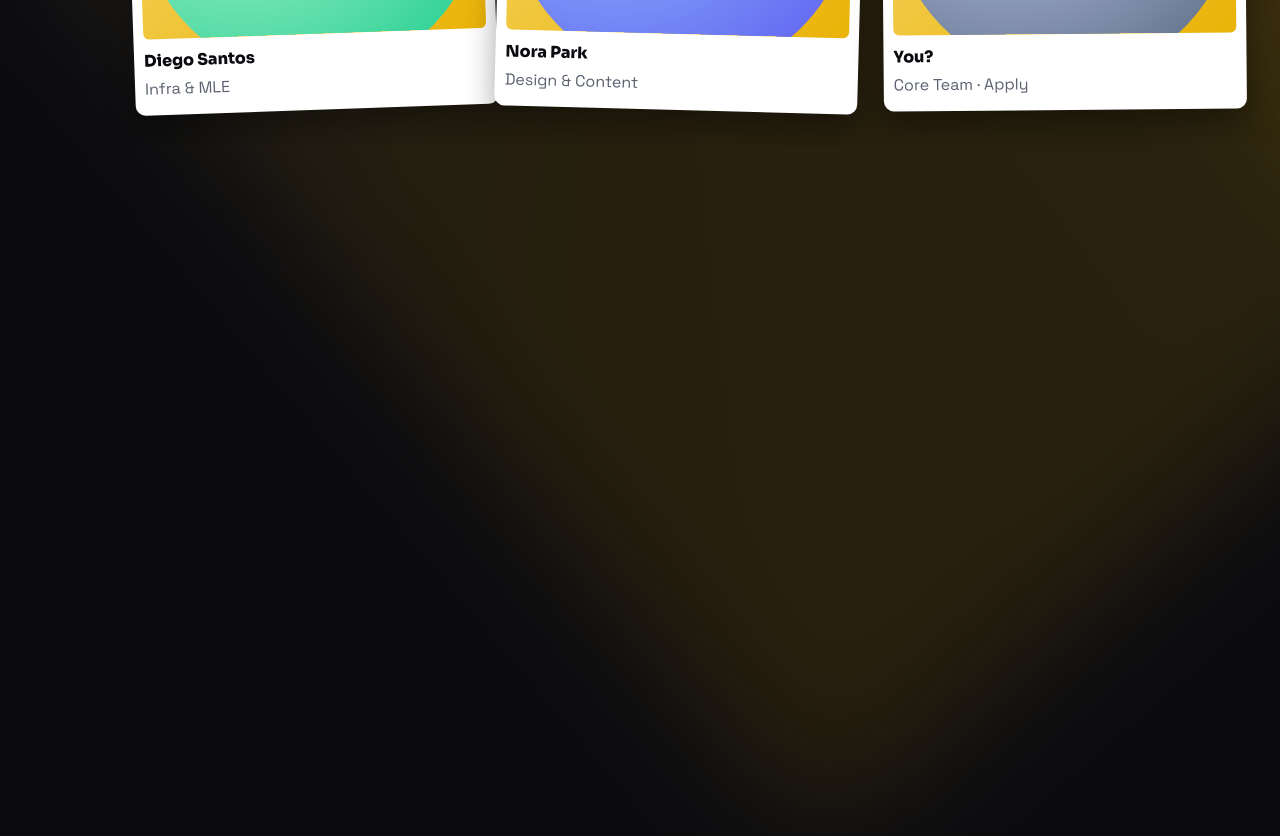
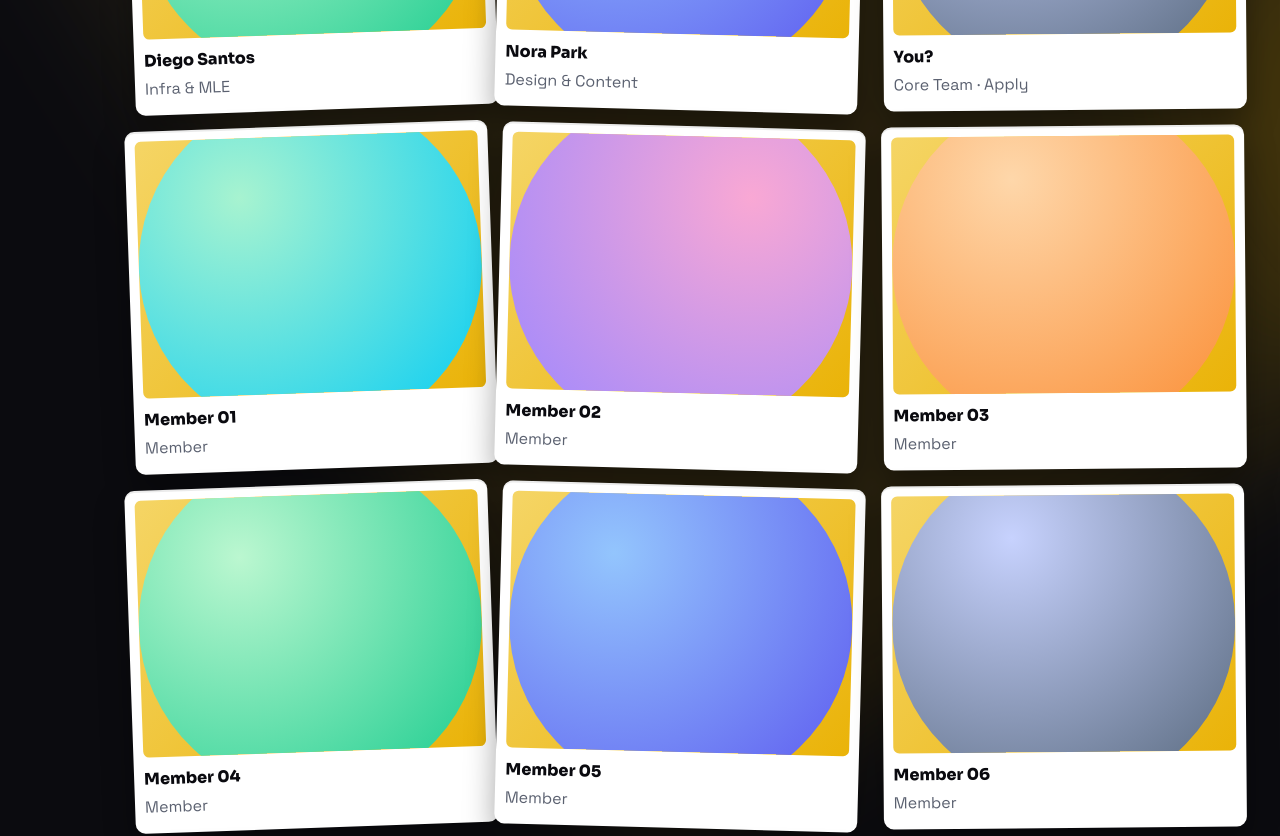
Before and after one commit to kartheesan05/knowi-2025, a React (Vite) app: page /team in a window 1280 px wide. Shown: the part 740-1576 px from the top of the page. Before the commit the page ends 886 px from the top, so only its background shows below. Built offline with nearby package versions, Linux system fonts and the light colour scheme.

Commit message:
35 members

```diff
--- a/src/App.jsx
+++ b/src/App.jsx
@@ -164,7 +164,7 @@ function HomePage() {
 }
 
 function TeamPage() {
-  const members = [
+  const leadership = [
     { name: 'Ari Mehta', role: 'President · Research Lead', img: ari },
     { name: 'Jordan Lee', role: 'Projects Lead', img: jordan },
     { name: 'Samira Gupta', role: 'Community & Ops', img: samira },
@@ -172,13 +172,20 @@ function TeamPage() {
     { name: 'Nora Park', role: 'Design & Content', img: nora },
     { name: 'You?', role: 'Core Team · Apply', img: you },
   ]
+  const avatarCycle = [ari, jordan, samira, diego, nora, you]
+  const fillers = Array.from({ length: 29 }, (_, i) => ({
+    name: `Member ${String(i + 1).padStart(2, '0')}`,
+    role: 'Member',
+    img: avatarCycle[i % avatarCycle.length],
+  }))
+  const members = [...leadership, ...fillers]
   return (
     <div>
       <h1 style={{ margin: 0 }}>Team</h1>
       <p className="muted">The crew behind KNOW‑I.</p>
       <div className="grid-3" style={{ marginTop: 24 }}>
-        {members.map((m) => (
-          <div key={m.name} className="team-card polaroid">
+        {members.map((m, idx) => (
+          <div key={`${m.name}-${idx}`} className="team-card polaroid">
             <div className="photo">
               <img src={m.img} alt={m.name} />
             </div>
```
